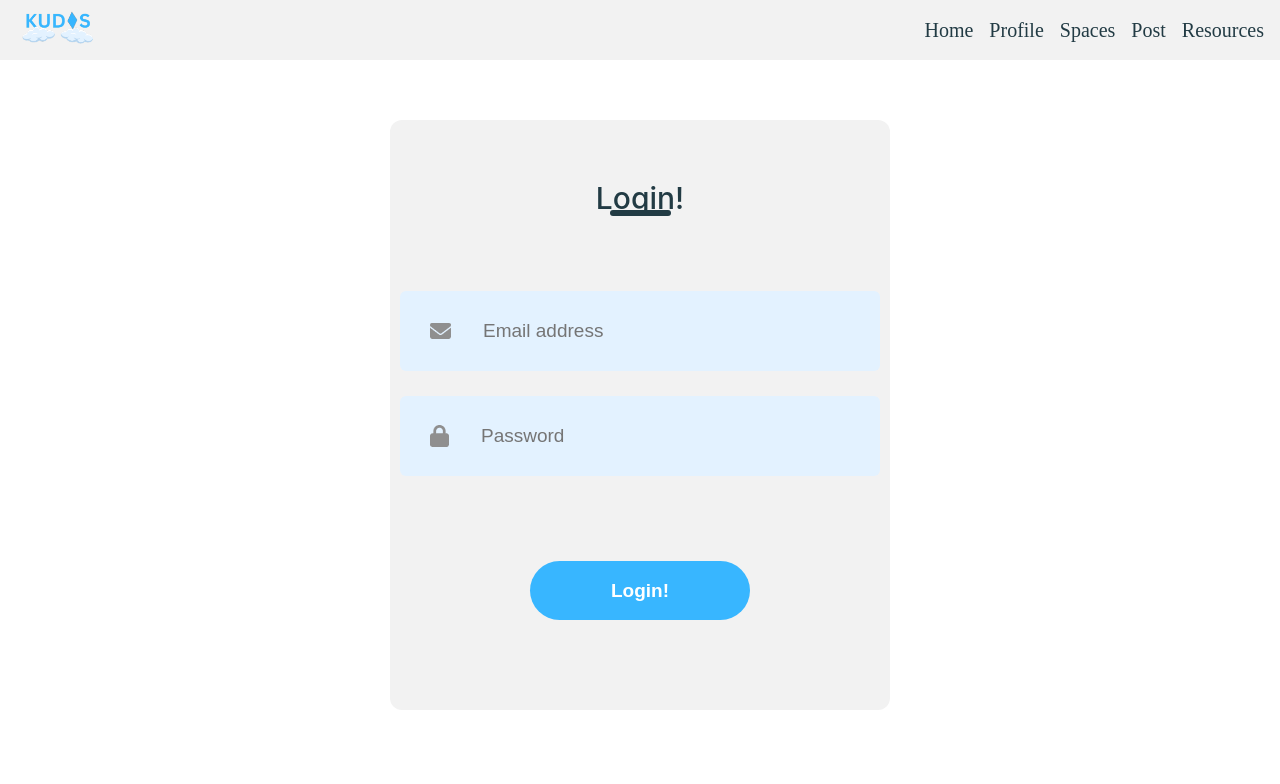
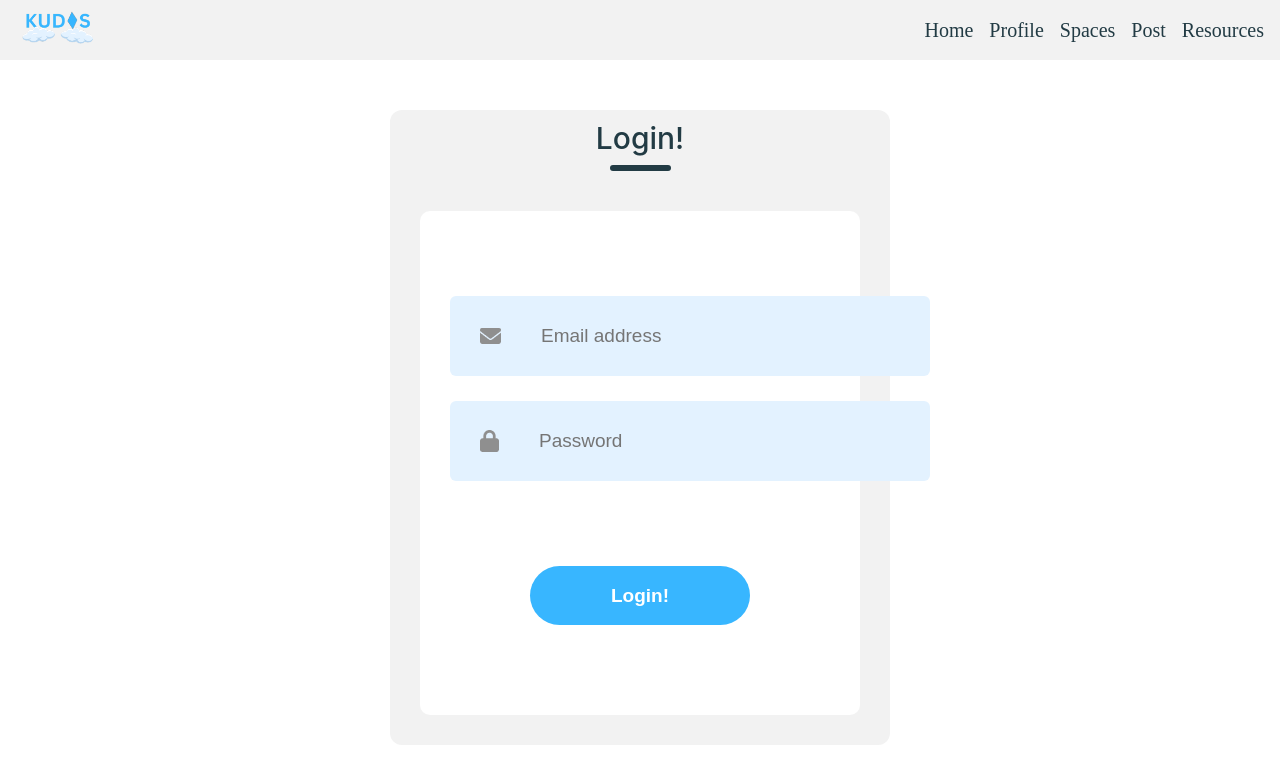
Before and after one commit to calebyhan/fidhacks25, a React (Create React App) app in the folder kudos/: page /login in a window 1280 px wide. Shown: the top 784 px of the page. Built offline with nearby package versions, Linux system fonts and the light colour scheme; no server answers.

Commit message:
edit profile

```diff
--- a/kudos/src/App.js
+++ b/kudos/src/App.js
@@ -6,7 +6,7 @@ import Home from "./components/Home";
 import Login from "./components/Login"
 import PostInterface from "./components/PostInterface";
 import Space from "./components/Space";
-
+import Profile from "./components/Profile"
 
 function App() {
     return (
@@ -19,6 +19,7 @@ function App() {
             <Route path="/login" element={<Login />} />
             <Route path="/post" element={<PostInterface />} />
             <Route path="/space/:spaceId" element={<Space />} />
+            <Route path="/profile" element={<Profile />} />
 
             </Routes>
         </Router>
--- a/kudos/src/components/PostInterface.js
+++ b/kudos/src/components/PostInterface.js
@@ -59,8 +59,8 @@ export default function PostInterface() {
                 </div>
             )}
             <div className="header">
-            <h2 className="text">Create a Post</h2>
-            <div className="underline"></div>
+            <h2>Create a Post</h2>
+            <div className="underline-post"></div>
             </div>
             <div className="items">
             <div>
--- /dev/null
+++ b/kudos/src/components/Profile.css
@@ -0,0 +1,50 @@
+
+
+h2 {
+    font-size: 28px;
+    color: #223b44;
+    margin-bottom: 20px;
+}
+
+
+form {
+    background-color: #fff;
+    padding: 30px;
+    width: 100%;
+    max-width: 500px;
+    border-radius: 10px;
+}
+
+.form-group {
+    margin-bottom: 20px;
+    display: flex;
+    flex-direction: column;
+}
+
+input {
+    padding: 10px;
+    font-size: 16px;
+    border-radius: 8px;
+    border: 1px solid #ccc;
+}
+
+button {
+    padding: 12px;
+    background-color: #4A90E2;
+    color: white;
+    border: none;
+    border-radius: 8px;
+    font-size: 16px;
+    cursor: pointer;
+    width: 100%;
+    transition: background-color 0.3s;
+}
+
+button:hover {
+    background-color: #2a5484;
+}
+
+button:disabled {
+    background-color: #cccccc;
+    cursor: not-allowed;
+}
--- /dev/null
+++ b/kudos/src/components/Profile.js
@@ -0,0 +1,85 @@
+import React, { useState, useEffect } from 'react';
+import { useNavigate } from 'react-router-dom';
+import { useCookies } from 'react-cookie';
+import './Profile.css';
+
+export default function EditProfile() {
+    const [cookies] = useCookies(['user']);
+    const user = cookies.user;
+    const navigate = useNavigate();
+
+    const [name, setName] = useState('');
+    const [email, setEmail] = useState('');
+    const [profilePicture, setProfilePicture] = useState(null);
+    const [loading, setLoading] = useState(false);
+
+    useEffect(() => {
+        if (!user) {
+            navigate('/');
+        } else {
+            setName(user.name);
+            setEmail(user.email);
+        }
+    }, [user, navigate]);
+
+    const handleProfilePictureChange = (event) => {
+        setProfilePicture(event.target.files[0]);
+    };
+
+    const handleFormSubmit = async (event) => {
+        setLoading(true);
+
+        try {
+            // CHANGE DATABASE INFO
+            console.log("Success")
+        } catch (error) {
+            console.log("Error")
+        } finally {
+            setLoading(false);
+        }
+    };
+
+    return (
+        <div className="container">
+            <h2>Edit Profile</h2>
+            <div className="underline"></div>
+            <form onSubmit={handleFormSubmit}>
+                <div className="form-group">
+                    <label>Name</label>
+                    <input
+                        type="text"
+                        id="name"
+                        value={name}
+                        onChange={(e) => setName(e.target.value)}
+                        required
+                    />
+                </div>
+
+                <div className="form-group">
+                    <label htmlFor="email">Email</label>
+                    <input
+                        type="email"
+                        id="email"
+                        value={email}
+                        onChange={(e) => setEmail(e.target.value)}
+                        required
+                    />
+                </div>
+
+                <div className="form-group">
+                    <label htmlFor="profilePicture">Profile Picture</label>
+                    <input
+                        type="file"
+                        id="profilePicture"
+                        onChange={handleProfilePictureChange}
+
+                    />
+                </div>
+
+                <button type="submit" disabled={loading}>
+                    {loading ? 'Updating...' : 'Save Changes'}
+                </button>
+            </form>
+        </div>
+    );
+}
--- a/kudos/src/components/Signup.css
+++ b/kudos/src/components/Signup.css
@@ -32,6 +32,7 @@
     height: 6px;
     background: #223B44;
     border-radius: 9px;
+    margin-bottom: 20px;
 }
 
 .inputs{
--- a/kudos/src/components/popup.css
+++ b/kudos/src/components/popup.css
@@ -23,7 +23,7 @@
   width: 500px;
   max-width: 100%;
   border-radius: 12px;
-  margin-top: 60px;
+  margin-top: 50px;
   background-color: #f2f2f2;
 }
 
@@ -32,14 +32,18 @@
   flex-direction: column;
   align-items: center;
   margin-bottom: 20px;
+  margin-top: -20px;
 }
 
 .items {
   width: 100%;
-  margin-top: 20px;
   display: flex;
   flex-direction: column;
   gap: 15px;
+  background-color: #fff;
+  padding: 30px;
+  max-width: 500px;
+  border-radius: 10px;
 }
 .text{
     color: #223B44;;
@@ -56,12 +60,13 @@ textarea {
   resize: vertical;
   box-sizing: border-box;
 }
-.underline {
+.underline-post {
     width: 61px;
     height: 6px;
     background: #223B44;
     border-radius: 9px;
     margin-top: -15px;
+    margin-bottom: -10px;
 }
 @keyframes fadeInOut {
   0% { opacity: 0; transform: translateX(-50%) translateY(-10px); }
```
